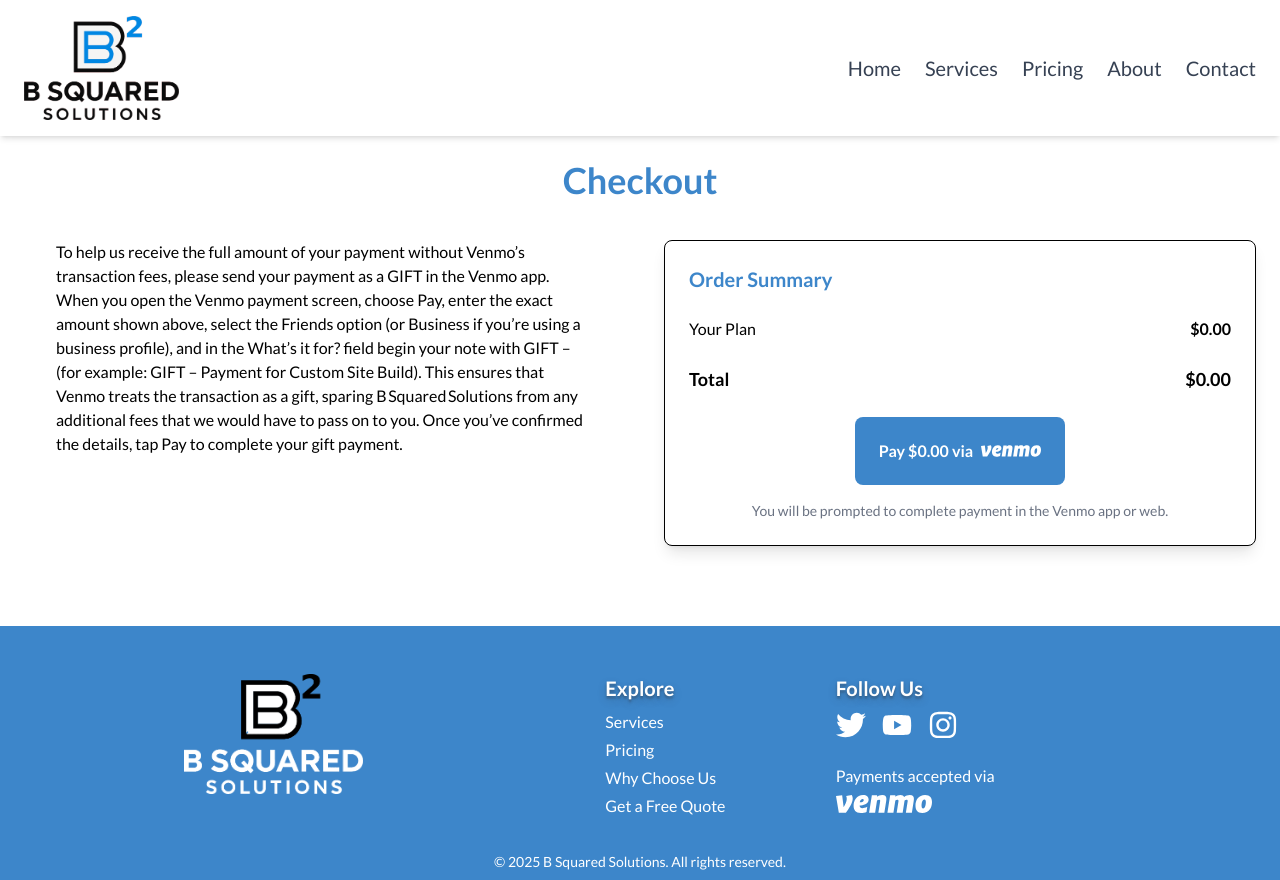
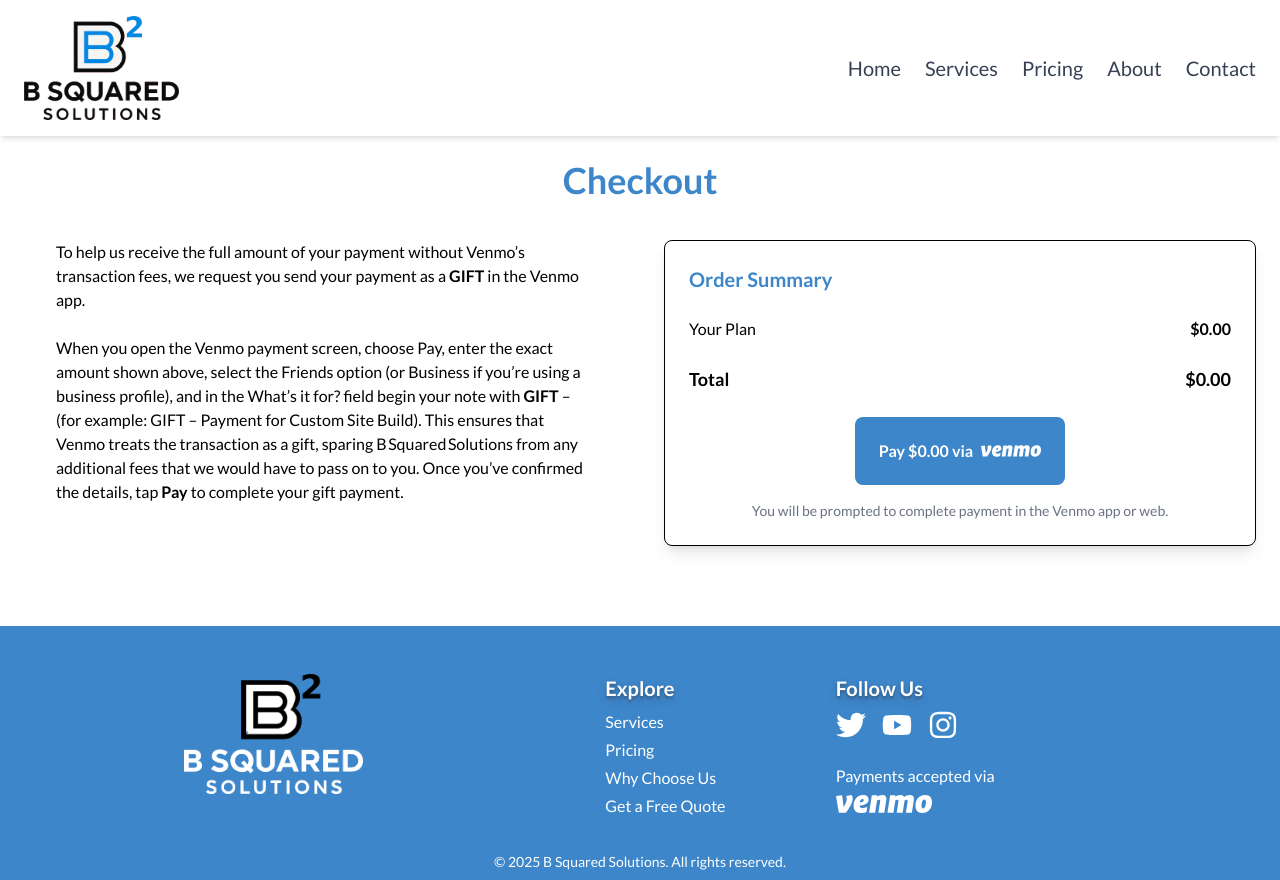
Before and after one commit to BrentOgden/bsquaredsolutions, a React (Vite) app: page /checkoutvenmo in a window 1280 px wide. Built offline with nearby package versions, Linux system fonts and the light colour scheme.

Commit message:
Update CheckoutVenmo.jsx

```diff
--- a/src/components/CheckoutVenmo.jsx
+++ b/src/components/CheckoutVenmo.jsx
@@ -2,7 +2,6 @@
 import React, { useEffect } from "react";
 import { useSearchParams } from "react-router-dom";
 import { SiVenmo } from "react-icons/si";
-
 
 export default function CheckoutVenmo() {
   const [searchParams] = useSearchParams();
@@ -13,7 +12,7 @@
     window.scrollTo({ top: 0, behavior: "smooth" });
   }, []);
 
-  const venmoUsername = "BrentOgden";
+  const venmoUsername = "bsquaredsolutions";
   const note = encodeURIComponent(`Payment for ${planParam} - $${amountParam}`);
   const venmoLink = `venmo://paycharge?txn=pay&recipients=${venmoUsername}&amount=${amountParam}&note=${note}`;
   const fallbackLink = `https://venmo.com/${venmoUsername}?txn=pay&amount=${amountParam}&note=${note}`;
@@ -27,17 +26,20 @@
       <div className="grid grid-cols-1 md:grid-cols-2 gap-12">
         {/* Instructions */}
         <div className="px-8">
-          To help us receive the full amount of your payment without Venmo’s transaction fees,
-          please send your payment as a GIFT in the Venmo app. When you open the Venmo payment
-          screen, choose Pay, enter the exact amount shown above, select the Friends option
-          (or Business if you’re using a business profile), and in the What’s it for? field
-          begin your note with GIFT – (for example: GIFT – Payment for Custom Site Build).
-          This ensures that Venmo treats the transaction as a gift, sparing B Squared Solutions
-          from any additional fees that we would have to pass on to you. Once you’ve confirmed
-          the details, tap Pay to complete your gift payment.
-
+          <p className="mb-6">
+            To help us receive the full amount of your payment without Venmo’s transaction fees,
+            we request you send your payment as a <strong>GIFT</strong> in the Venmo app.
+          </p>
+          <p>
+            When you open the Venmo payment screen, choose Pay, enter the exact amount shown above,
+            select the Friends option (or Business if you’re using a business profile), and in the
+            What’s it for? field begin your note with <strong>GIFT</strong> – (for example:
+            GIFT – Payment for Custom Site Build). This ensures that Venmo treats the transaction as
+            a gift, sparing B Squared Solutions from any additional fees that we would have to pass
+            on to you. Once you’ve confirmed the details, tap <strong>Pay</strong> to complete your
+            gift payment.
+          </p>
         </div>
-
 
         {/* Order Summary */}
         <div>
@@ -59,12 +61,12 @@
               <a
                 href={venmoLink}
                 onClick={(e) => {
-                  const win = window.open(venmoLink);
+                  // Attempt deep link
+                  window.location.href = venmoLink;
+                  // Fallback to web after short delay
                   setTimeout(() => {
-                    if (!win || win.closed) {
-                      window.location.href = fallbackLink;
-                    }
-                  }, 500);
+                    window.location.href = fallbackLink;
+                  }, 100);
                   e.preventDefault();
                 }}
                 className="inline-flex items-center justify-center bg-[#3D86CA] text-white font-semibold px-6 py-1 rounded-lg hover:bg-[#0185e4] transition-colors"
```
